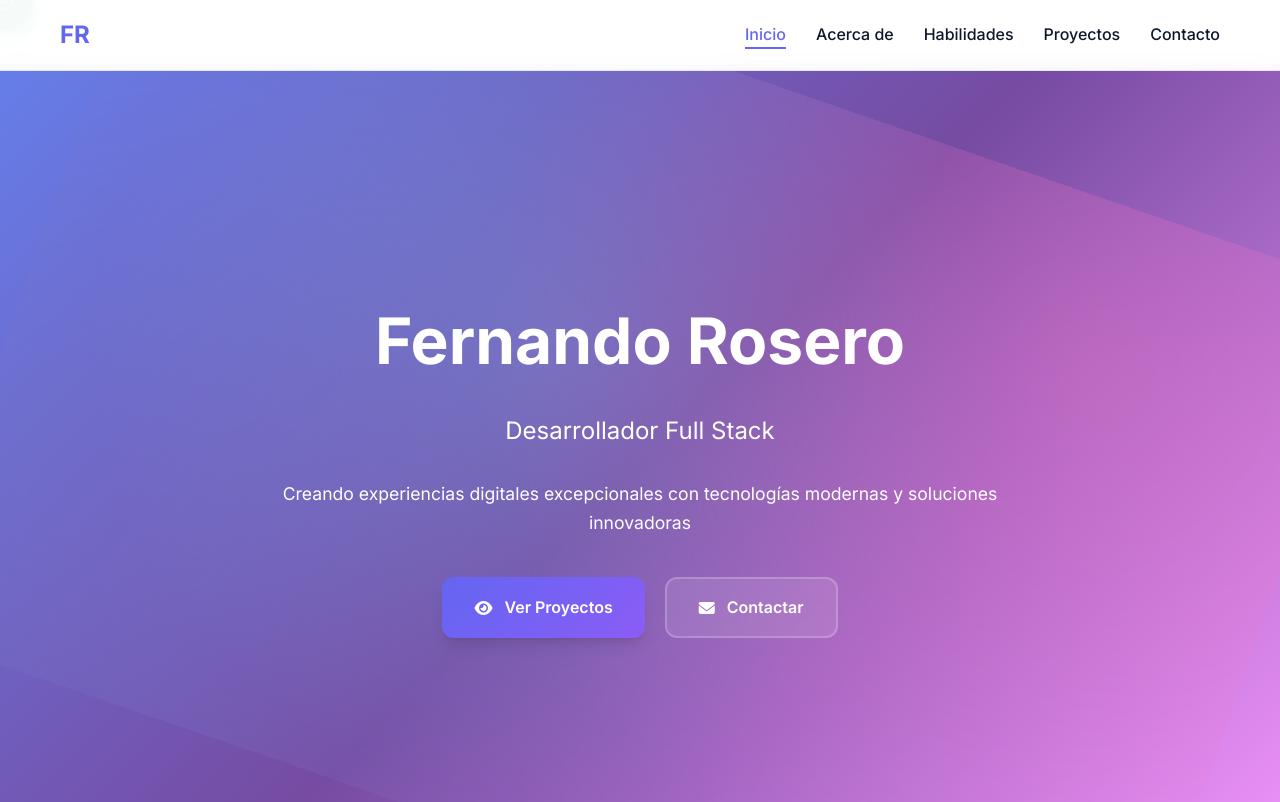
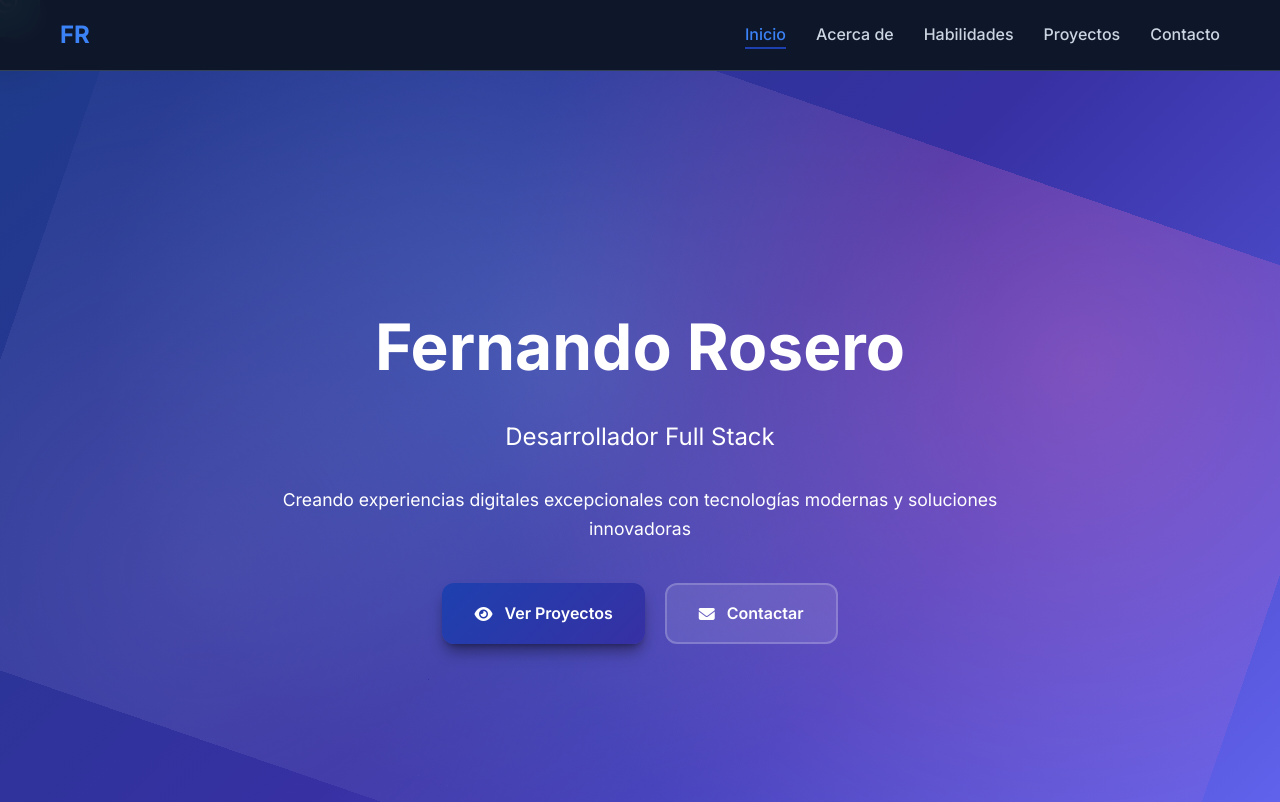
Before and after one commit to ferrosero91/prueba-coolify, a plain HTML site: page public/index.html in a window 1280 px wide. Shown: the top 802 px of the page. Drawn offline with Linux system fonts and the light colour scheme.

Commit message:
feat: premium dark blue theme with enhanced WhatsApp button

```diff
--- a/public/index.html
+++ b/public/index.html
@@ -16,43 +16,43 @@
 
     <style>
         :root {
-            /* Premium Color Palette */
-            --primary-color: #6366f1;
-            --primary-dark: #4f46e5;
-            --primary-light: #a5b4fc;
-            --secondary-color: #8b5cf6;
-            --secondary-dark: #7c3aed;
-            --accent-color: #06b6d4;
-            --accent-dark: #0891b2;
+            /* Premium Dark Blue Color Palette */
+            --primary-color: #1e40af;
+            --primary-dark: #1e3a8a;
+            --primary-light: #3b82f6;
+            --secondary-color: #3730a3;
+            --secondary-dark: #312e81;
+            --accent-color: #0ea5e9;
+            --accent-dark: #0284c7;
 
             /* Neutral Colors */
-            --text-primary: #0f172a;
-            --text-secondary: #475569;
-            --text-muted: #64748b;
+            --text-primary: #f8fafc;
+            --text-secondary: #cbd5e1;
+            --text-muted: #94a3b8;
 
             /* Background Colors */
-            --bg-primary: #ffffff;
-            --bg-secondary: #f8fafc;
-            --bg-tertiary: #f1f5f9;
-            --bg-dark: #0f172a;
-            --bg-dark-secondary: #1e293b;
+            --bg-primary: #0f172a;
+            --bg-secondary: #1e293b;
+            --bg-tertiary: #334155;
+            --bg-dark: #020617;
+            --bg-dark-secondary: #0f172a;
 
             /* Border Colors */
-            --border-color: #e2e8f0;
-            --border-light: #f1f5f9;
+            --border-color: #334155;
+            --border-light: #475569;
 
             /* Shadow System */
-            --shadow-sm: 0 1px 2px 0 rgb(0 0 0 / 0.05);
-            --shadow-md: 0 4px 6px -1px rgb(0 0 0 / 0.1), 0 2px 4px -2px rgb(0 0 0 / 0.1);
-            --shadow-lg: 0 10px 15px -3px rgb(0 0 0 / 0.1), 0 4px 6px -4px rgb(0 0 0 / 0.1);
-            --shadow-xl: 0 20px 25px -5px rgb(0 0 0 / 0.1), 0 8px 10px -6px rgb(0 0 0 / 0.1);
-            --shadow-2xl: 0 25px 50px -12px rgb(0 0 0 / 0.25);
+            --shadow-sm: 0 1px 2px 0 rgb(0 0 0 / 0.3);
+            --shadow-md: 0 4px 6px -1px rgb(0 0 0 / 0.4), 0 2px 4px -2px rgb(0 0 0 / 0.4);
+            --shadow-lg: 0 10px 15px -3px rgb(0 0 0 / 0.4), 0 4px 6px -4px rgb(0 0 0 / 0.4);
+            --shadow-xl: 0 20px 25px -5px rgb(0 0 0 / 0.4), 0 8px 10px -6px rgb(0 0 0 / 0.4);
+            --shadow-2xl: 0 25px 50px -12px rgb(0 0 0 / 0.5);
 
             /* Gradient Colors */
-            --gradient-primary: linear-gradient(135deg, #6366f1 0%, #8b5cf6 100%);
-            --gradient-secondary: linear-gradient(135deg, #06b6d4 0%, #3b82f6 100%);
-            --gradient-dark: linear-gradient(135deg, #0f172a 0%, #1e293b 100%);
-            --gradient-hero: linear-gradient(135deg, #667eea 0%, #764ba2 50%, #f093fb 100%);
+            --gradient-primary: linear-gradient(135deg, #1e40af 0%, #3730a3 100%);
+            --gradient-secondary: linear-gradient(135deg, #0ea5e9 0%, #1e40af 100%);
+            --gradient-dark: linear-gradient(135deg, #020617 0%, #0f172a 100%);
+            --gradient-hero: linear-gradient(135deg, #1e3a8a 0%, #3730a3 50%, #6366f1 100%);
         }
 
         * {
@@ -67,6 +67,7 @@
             color: var(--text-primary);
             background: var(--bg-primary);
             overflow-x: hidden;
+            min-height: 100vh;
         }
 
         /* Scrollbar personalizada */
@@ -126,22 +127,23 @@
             position: fixed;
             bottom: 30px;
             right: 30px;
-            width: 64px;
-            height: 64px;
+            width: 70px;
+            height: 70px;
             background: linear-gradient(135deg, #25d366 0%, #128c7e 100%);
-            border-radius: 16px;
+            border-radius: 20px;
             display: flex;
             align-items: center;
             justify-content: center;
             color: white;
-            font-size: 26px;
+            font-size: 28px;
             text-decoration: none;
-            box-shadow: var(--shadow-xl);
+            box-shadow: var(--shadow-2xl);
             transition: all 0.4s cubic-bezier(0.4, 0, 0.2, 1);
             z-index: 1000;
             animation: float-whatsapp 3s ease-in-out infinite;
             position: relative;
             overflow: hidden;
+            border: 2px solid rgba(255, 255, 255, 0.2);
         }
 
         .whatsapp-btn::before {
@@ -177,7 +179,7 @@
             top: 0;
             left: 0;
             right: 0;
-            background: rgba(255, 255, 255, 0.95);
+            background: rgba(15, 23, 42, 0.95);
             backdrop-filter: blur(10px);
             border-bottom: 1px solid var(--border-color);
             z-index: 1000;
@@ -185,7 +187,7 @@
         }
 
         .nav.scrolled {
-            background: rgba(255, 255, 255, 0.98);
+            background: rgba(15, 23, 42, 0.98);
             box-shadow: var(--shadow-md);
         }
 
@@ -202,7 +204,7 @@
         .logo {
             font-size: 24px;
             font-weight: 700;
-            color: var(--primary-color);
+            color: var(--primary-light);
             text-decoration: none;
         }
 
@@ -214,7 +216,7 @@
 
         .nav-link {
             text-decoration: none;
-            color: var(--text-primary);
+            color: var(--text-secondary);
             font-weight: 500;
             transition: color 0.3s ease;
             position: relative;
@@ -222,7 +224,7 @@
 
         .nav-link:hover,
         .nav-link.active {
-            color: var(--primary-color);
+            color: var(--primary-light);
         }
 
         .nav-link::after {
@@ -246,7 +248,7 @@
             background: none;
             border: none;
             font-size: 24px;
-            color: var(--text-primary);
+            color: var(--text-secondary);
             cursor: pointer;
         }
 
@@ -443,7 +445,7 @@
         }
 
         .skill-card {
-            background: var(--bg-primary);
+            background: var(--bg-secondary);
             border-radius: 20px;
             padding: 32px;
             box-shadow: var(--shadow-md);
@@ -521,7 +523,7 @@
         }
 
         .project-card {
-            background: var(--bg-primary);
+            background: var(--bg-secondary);
             border-radius: 20px;
             overflow: hidden;
             box-shadow: var(--shadow-md);
@@ -622,7 +624,7 @@
         }
 
         .contact-info {
-            background: var(--bg-secondary);
+            background: var(--bg-tertiary);
             padding: 40px;
             border-radius: 15px;
         }
@@ -658,7 +660,7 @@
         }
 
         .contact-form {
-            background: var(--bg-primary);
+            background: var(--bg-secondary);
             padding: 48px;
             border-radius: 24px;
             box-shadow: var(--shadow-xl);
@@ -700,7 +702,7 @@
             border-radius: 12px;
             font-size: 16px;
             transition: all 0.3s ease;
-            background: var(--bg-secondary);
+            background: var(--bg-tertiary);
             color: var(--text-primary);
             font-family: inherit;
         }
@@ -709,8 +711,8 @@
         .form-group textarea:focus {
             outline: none;
             border-color: var(--primary-color);
-            background: var(--bg-primary);
-            box-shadow: 0 0 0 4px rgba(99, 102, 241, 0.1);
+            background: var(--bg-secondary);
+            box-shadow: 0 0 0 4px rgba(30, 64, 175, 0.2);
             transform: translateY(-1px);
         }
 
@@ -926,7 +928,7 @@
     </div>
 
     <!-- WhatsApp Button -->
-    <a href="https://wa.me/573117098269" class="whatsapp-btn" target="_blank" rel="noopener">
+    <a href="https://wa.me/573117098269?text=Hola%20Fernando,%20me%20interesa%20tu%20trabajo%20como%20desarrollador" class="whatsapp-btn" target="_blank" rel="noopener" aria-label="Contactar por WhatsApp">
         <i class="fab fa-whatsapp"></i>
     </a>
 
```
